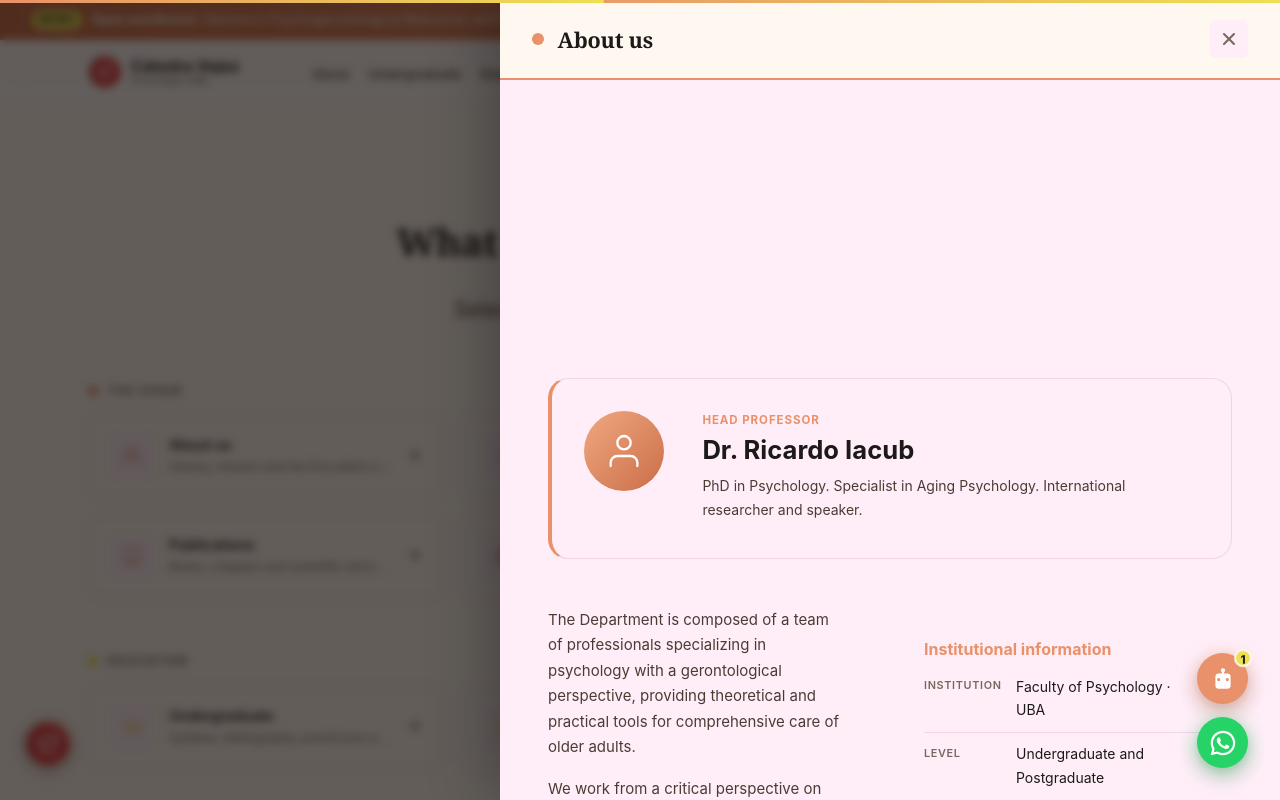
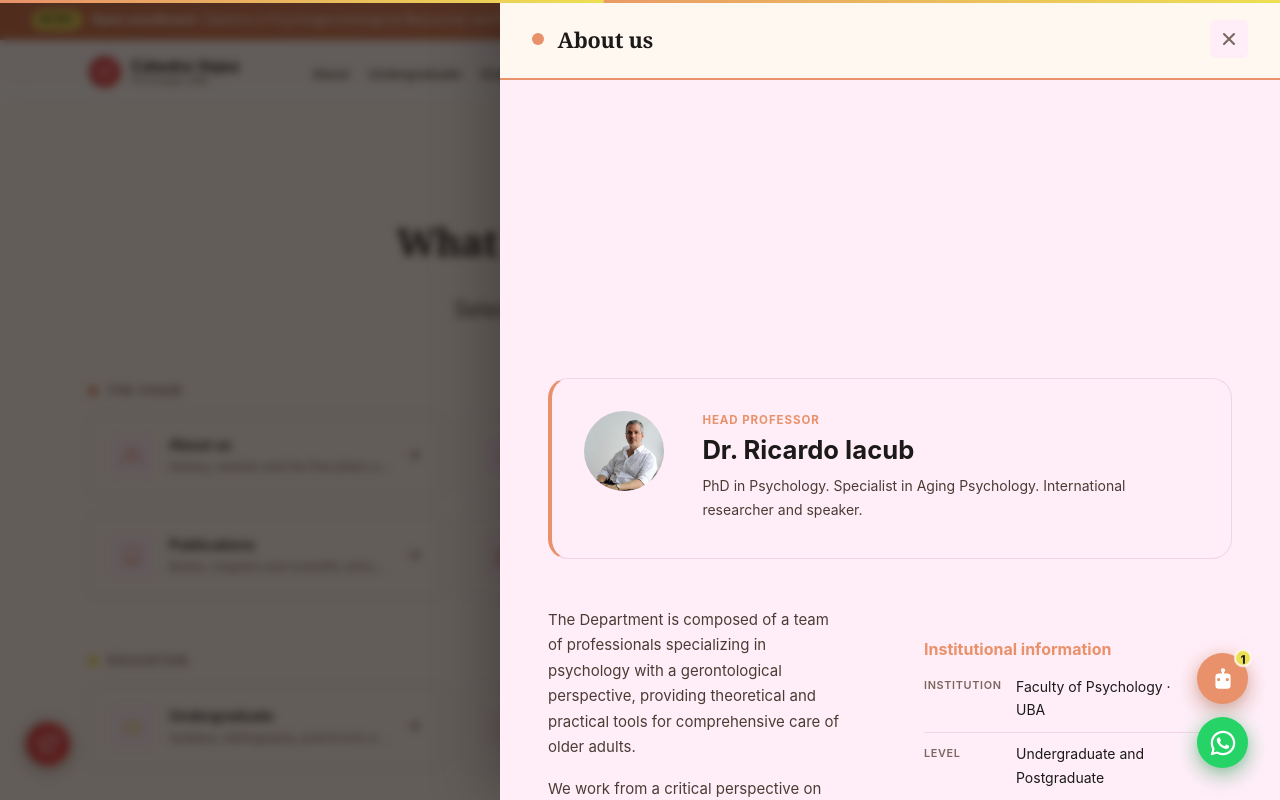
Before and after one commit to IanGorski/Web-Catedra-Vejez, a React (Vite) app: page / in a window 1280 px wide. Both pictures are taken after a click on the button 266 px from the left and 2274 px from the top of the page. Shown: the part 1818-2618 px from the top of the page. Built offline with nearby package versions, Linux system fonts and the light colour scheme.

Commit message:
feat(nosotros): incorpora foto de Jefe Cátedra en quienes somos

```diff
--- a/src/sections/Nosotros.tsx
+++ b/src/sections/Nosotros.tsx
@@ -43,10 +43,8 @@ export default function Nosotros() {
         </header>
 
         <div className="nosotros-titular" data-animate>
-          <div className="titular-avatar" aria-hidden="true">
-            <svg width="40" height="40" viewBox="0 0 24 24" fill="none" stroke="currentColor" strokeWidth="1.4" strokeLinecap="round" strokeLinejoin="round">
-              <path d="M20 21v-2a4 4 0 0 0-4-4H8a4 4 0 0 0-4 4v2" /><circle cx="12" cy="7" r="4" />
-            </svg>
+          <div className="titular-avatar">
+            <img src="/img/JefeCatedra.png" alt={t.professorName} loading="lazy" />
           </div>
           <div className="titular-info">
             <p className="titular-cargo">{t.professorTitle}</p>
```
